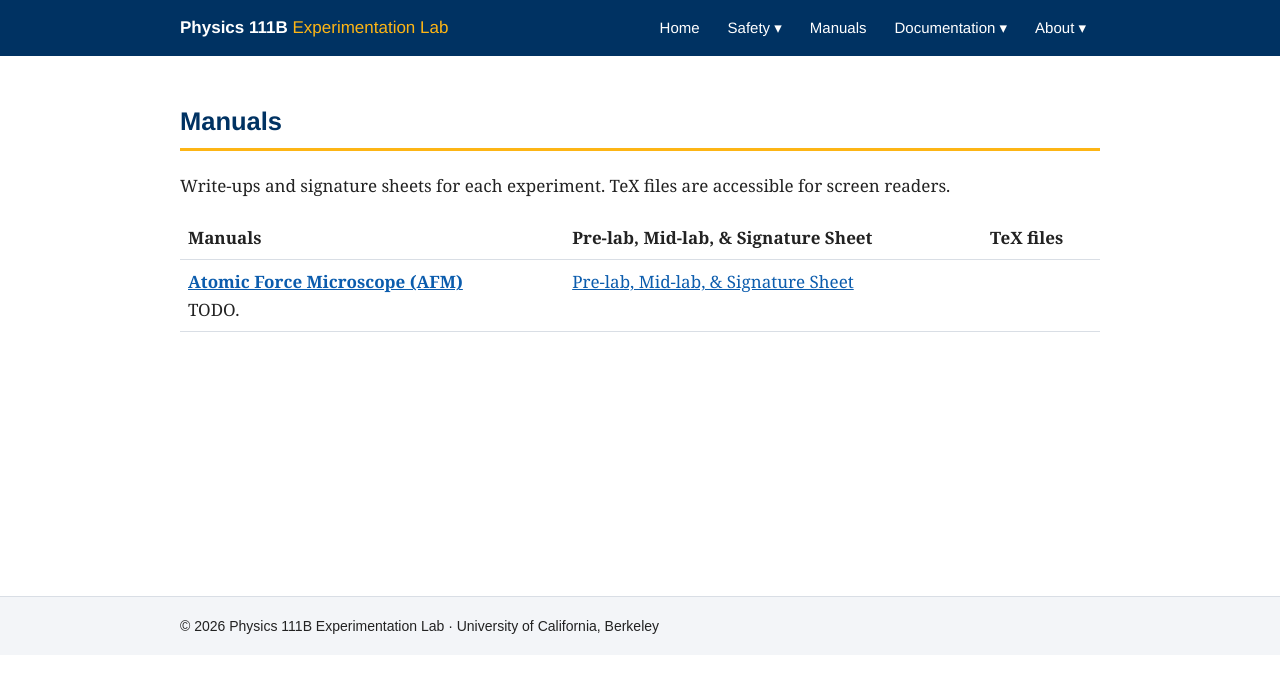
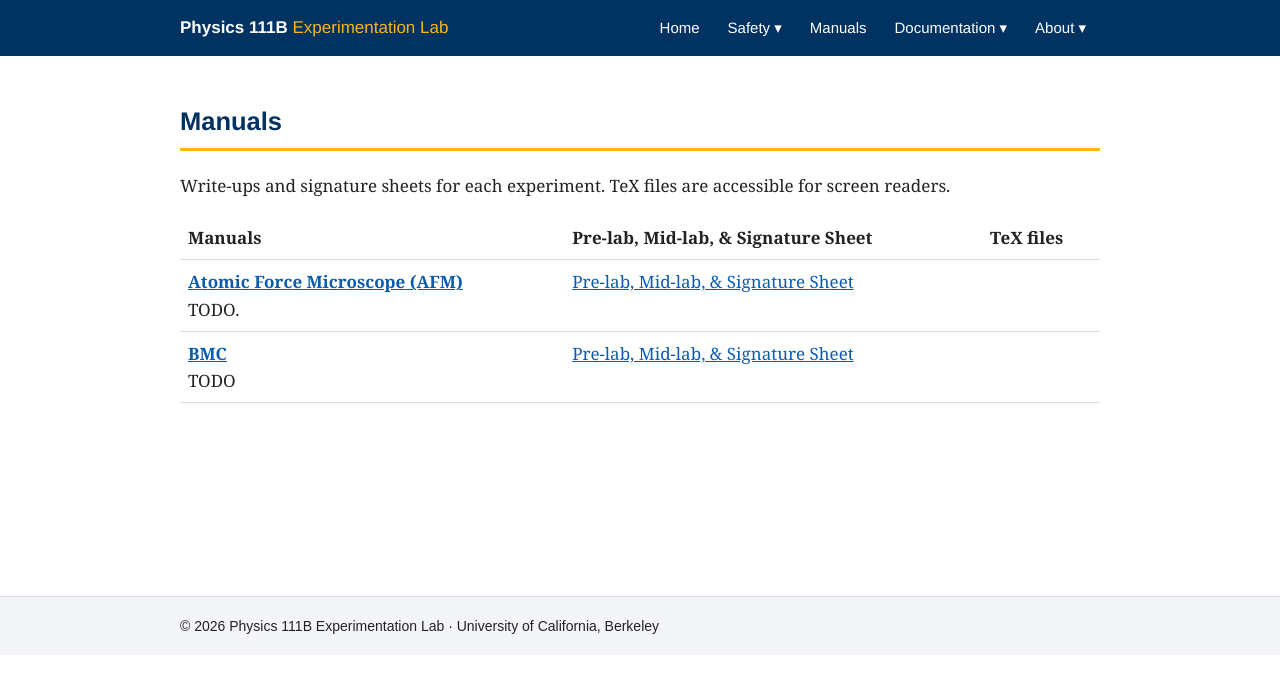
Before and after one commit to berkeley-physics111b/berkeley-physics111b.github.io, a Jekyll site: the page built from manuals.md, in a window 1280 px wide. Shown: the top 673 px of the page. Built offline with Jekyll 4.4.1, drawn with Linux system fonts in a browser that asks for light colours.

Commit message:
Sync manuals (BMC) from release manuals

```diff
--- a/_data/manuals.yml
+++ b/_data/manuals.yml
@@ -11,3 +11,8 @@
   slug: AFM
   pdf: AFM.pdf
   sheets: AFM_Signature_Sheet.pdf
+- title: BMC
+  description: TODO
+  slug: BMC
+  pdf: BMC.pdf
+  sheets: BMC_Signatures.pdf
```
Also changed, not shown: 3 other files.
